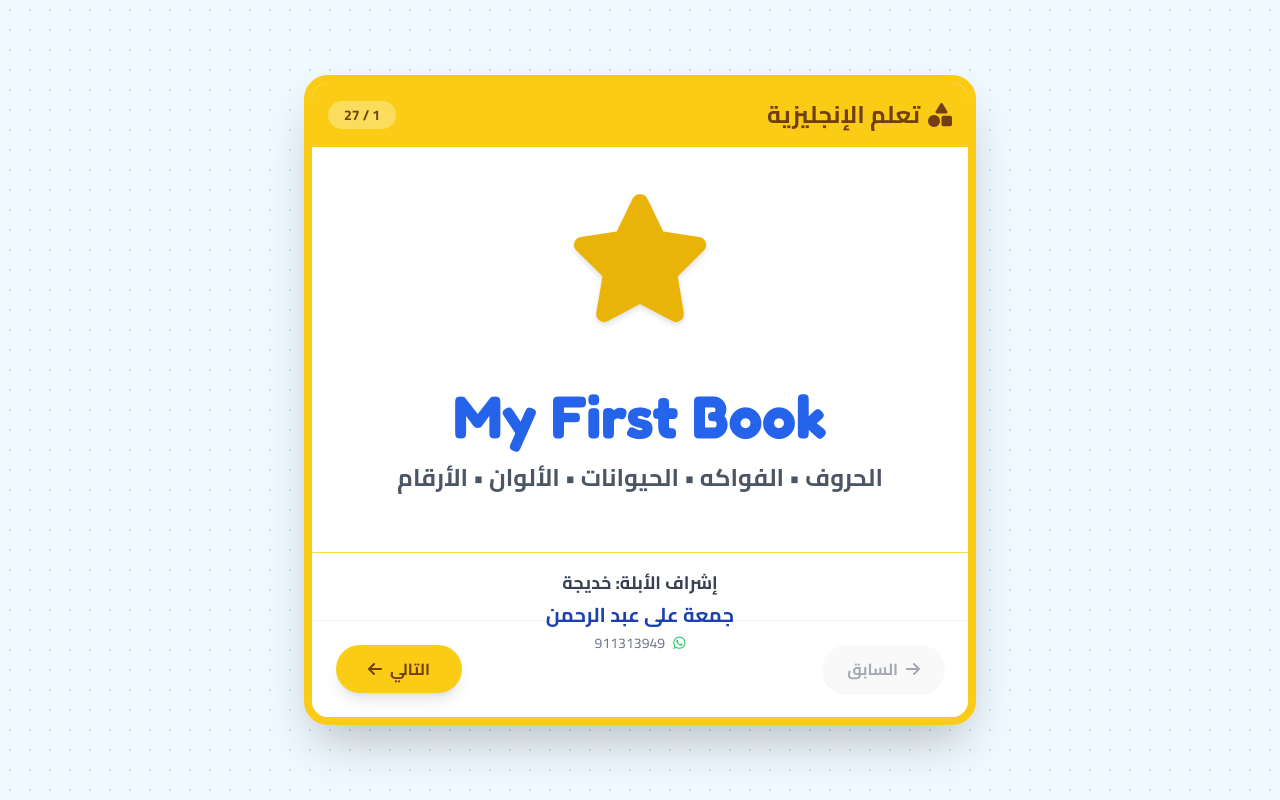
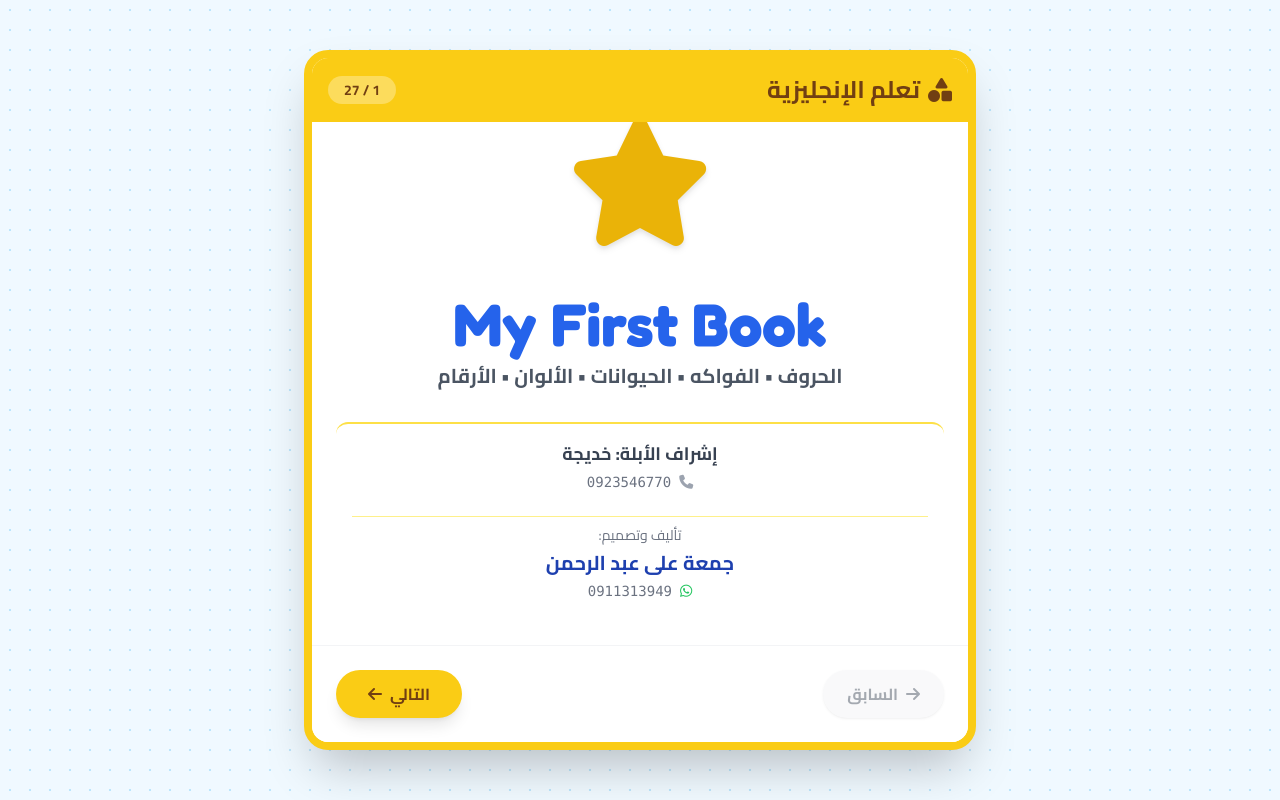
Before and after one commit to jumma2000/Test_BookE1, a plain HTML site: page index.html in a window 1280 px wide. Drawn offline with nearby package versions, Linux system fonts and the light colour scheme.

Commit message:
تحديث الكود بعد التعديلات

```diff
--- a/index.html
+++ b/index.html
@@ -33,7 +33,7 @@
 <body class="min-h-screen flex items-center justify-center p-4">
 
     <!-- إطار الكتاب -->
-    <div id="book-card" class="max-w-2xl w-full bg-white rounded-3xl shadow-2xl overflow-hidden border-8 border-yellow-400 flex flex-col transition-all duration-500 relative" style="min-height: 650px;">
+    <div id="book-card" class="max-w-2xl w-full bg-white rounded-3xl shadow-2xl overflow-hidden border-8 border-yellow-400 flex flex-col transition-all duration-500 relative" style="min-height: 700px;">
 
         <!-- رأس الصفحة -->
         <div class="bg-yellow-400 p-4 flex justify-between items-center text-yellow-900 z-10">
@@ -46,7 +46,7 @@
         </div>
 
         <!-- منطقة المحتوى (متغيرة) -->
-        <div id="book-content" class="flex-grow p-6 flex flex-col items-center justify-center text-center w-full">
+        <div id="book-content" class="flex-grow p-6 flex flex-col items-center justify-center text-center w-full relative">
             <!-- سيتم ملء المحتوى هنا بواسطة JS -->
         </div>
 
@@ -65,15 +65,12 @@
     </div>
 
 <script>
-// =========================================================
-// تمت إزالة منطق كلمة المرور بناءً على طلبك
-// =========================================================
 
 // ==============================
-// 1. بيانات الكتاب (بدون صفحة الدخول)
+// 1. بيانات الكتاب
 // ==============================
 const pages = [
-    // --- 0. الغلاف (أصبح هو الصفحة الأولى) ---
+    // --- 0. الغلاف (تم التعديل ليظهر "تأليف وتصميم" بدلاً من "إعداد الطالب") ---
     {
     type: 'cover',
     title: "My First Book",
@@ -81,9 +78,14 @@ const pages = [
     icon: "fa-star",
     color: "text-yellow-500",
     bgColor: "bg-sky-50",
+
+    // بيانات المؤلف
     authorName: "جمعة على عبد الرحمن",
-        supervisor: "إشراف الأبلة: خديجة ",
-        whatsapp: "911313949"
+    whatsapp: "0911313949",
+
+    // بيانات المشرفة
+    supervisor: "إشراف الأبلة: خديجة",
+    supervisorPhone: "0923546770"
     },
 
     // --- 1. مقدمة الكتاب ---
@@ -102,7 +104,7 @@ const pages = [
         bgColor: "bg-pink-50"
     },
 
-    // 3 - 26. باقي الصفحات (نفس المحتوى السابق)
+    // باقي الصفحات
     { type: 'section', title: "Letters", subtitle: "هيا نتعلم الحروف", bgColor: "bg-indigo-50", icon: "fa-font" },
     { type: 'lesson', letter: "A", word: "Apple", translation: "تفاحة", icon: "fa-apple-whole", color: "text-red-500", example: "A red apple", bgColor: "bg-red-50" },
     { type: 'lesson', letter: "B", word: "Ball", translation: "كرة", icon: "fa-futbol", color: "text-blue-500", example: "Big ball", bgColor: "bg-blue-50" },
@@ -147,41 +149,50 @@ function renderPage() {
     const controlsDiv = document.getElementById('controls');
     const page = pages[currentPageIndex];
 
-    // تحديث العداد والأزرار (ملاحظة: عدد الصفحات الكلي أصبح أقل بواحدة)
     document.getElementById('page-num').innerText = currentPageIndex + 1;
     document.getElementById('total-pages').innerText = pages.length;
     document.getElementById('btn-prev').disabled = currentPageIndex === 0;
     document.getElementById('btn-next').disabled = currentPageIndex === pages.length - 1;
 
-    // إظهار/إخفاء الأزرار: إخفاؤها في صفحة النهاية فقط
     const isControlVisible = page.type !== 'end';
     controlsDiv.style.display = isControlVisible ? 'flex' : 'none';
 
-    // تحديث لون الخلفية (إزالة الألوان القديمة وإضافة الجديدة)
     card.className = card.className.replace(/bg-\w+-\d+/g, '');
     card.classList.add('max-w-2xl', 'w-full', 'bg-white', 'rounded-3xl', 'shadow-2xl', 'overflow-hidden', 'border-8', 'border-yellow-400', 'flex', 'flex-col', 'transition-all', 'duration-500', 'relative', page.bgColor);
 
     let html = `<div class="pop-in w-full flex flex-col items-center">`;
 
-    // --- 0. قالب الغلاف (الصفحة 0 الآن) ---
+    // --- 0. قالب الغلاف (معدل) ---
     if (page.type === "cover") {
         html += `
-            <div class="mb-8 animate-bounce">
+            <div class="mb-4 animate-bounce">
                 <i class="fas ${page.icon} text-9xl ${page.color} drop-shadow-md"></i>
             </div>
-            <h1 class="text-6xl font-bold text-blue-600 mb-4 eng-text">${page.title}</h1>
-            <p class="text-2xl text-gray-600 font-bold mb-12">${page.subtitle}</p>
+            <h1 class="text-6xl font-bold text-blue-600 mb-2 eng-text">${page.title}</h1>
+            <p class="text-xl text-gray-600 font-bold mb-8">${page.subtitle}</p>
 
-            <!-- معلومات الإشراف والمؤلف -->
-            <div class="absolute bottom-12 left-0 right-0 p-4 border-t border-yellow-300">
-                <!-- إشراف الأبلة -->
+            <!-- حاوية المعلومات السفلية -->
+            <div class="w-full bg-white/60 rounded-xl p-4 border-t-2 border-yellow-300 backdrop-blur-sm">
+                <div class="grid grid-cols-1 gap-4 divide-y divide-yellow-200">
+
+                    <!-- قسم المشرفة -->
+                    <div class="pb-2">
                         <p class="text-lg font-bold text-gray-700">${page.supervisor}</p>
-                <!-- اسم الطالب -->
-                <p class="text-xl font-bold text-blue-800 my-1">${page.authorName}</p>
-                <!-- رقم الواتساب -->
-                <p class="text-sm text-gray-500 flex items-center justify-center gap-2 mt-1">
-                    <i class="fab fa-whatsapp text-green-500"></i> ${page.whatsapp}
+                        <p class="text-sm text-gray-500 flex items-center justify-center gap-2 mt-1" dir="ltr">
+                            <span class="font-mono">${page.supervisorPhone}</span> <i class="fas fa-phone text-gray-400"></i>
                         </p>
+                    </div>
+
+                    <!-- قسم المؤلف (تم تغيير النص هنا) -->
+                    <div class="pt-2">
+                        <p class="text-sm text-gray-500 mb-1">تأليف وتصميم:</p>
+                        <p class="text-xl font-bold text-blue-800">${page.authorName}</p>
+                        <p class="text-sm text-gray-500 flex items-center justify-center gap-2 mt-1" dir="ltr">
+                             <span class="font-mono">${page.whatsapp}</span> <i class="fab fa-whatsapp text-green-500"></i>
+                        </p>
+                    </div>
+
+                </div>
             </div>
         `;
     }
@@ -201,8 +212,6 @@ function renderPage() {
 
     // --- 2. قالب الفهرس ---
     else if (page.type === "index") {
-        // بما أن صفحة الدخول حُذفت، أصبح الفهرس يبدأ من الصفحة 3، لذا يجب تعديل pages.slice(3)
-        // أو الأفضل، استخدام الفلترة كما في الكود الأصلي لكن مع تعديل بسيط لتطابق الفهرس الجديد
         const sections = pages.slice(3).filter(p => p.type === 'section').map(p => ({
             title: p.title,
             icon: p.icon,
@@ -318,8 +327,6 @@ function renderPage() {
 // 3. دوال التحكم
 // ==============================
 
-// تم حذف دالة handleLogin
-
 function nextPage() {
     if (currentPageIndex < pages.length - 1) {
         currentPageIndex++;
@@ -328,7 +335,6 @@ function nextPage() {
 }
 
 function prevPage() {
-    // أصبح بإمكان المستخدم العودة إلى الصفحة 0 (صفحة الغلاف)
     if (currentPageIndex > 0) {
         currentPageIndex--;
         renderPage();
@@ -336,7 +342,7 @@ function prevPage() {
 }
 
 function restartBook() {
-    currentPageIndex = 0; // البدء من الغلاف بعد النهاية
+    currentPageIndex = 0;
     renderPage();
 }
 
@@ -345,12 +351,11 @@ function speak(text) {
     if(!text) return;
     window.speechSynthesis.cancel();
     const u = new SpeechSynthesisUtterance(text);
-    u.lang = "en-US"; // لغة النطق الإنجليزية
+    u.lang = "en-US";
     u.rate = 0.8;
     window.speechSynthesis.speak(u);
 }
 
-// عند تحميل الصفحة، يبدأ الكتاب فوراً من صفحة الغلاف (الصفحة 0)
 window.onload = function() {
     currentPageIndex = 0;
     renderPage();
```
Lines whose indentation alone changed are shown as unchanged.
